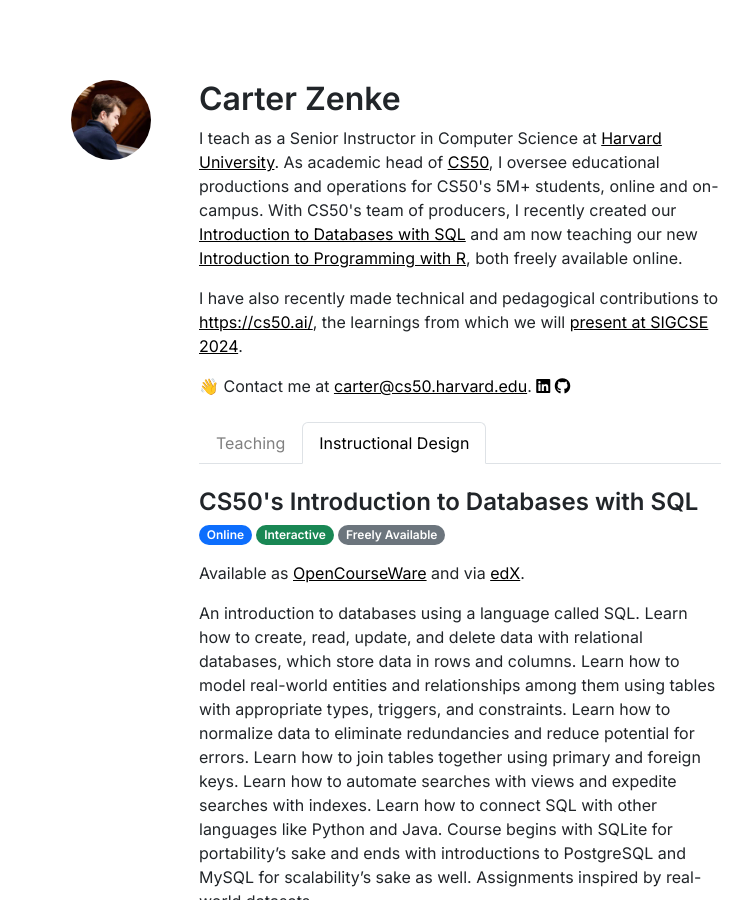
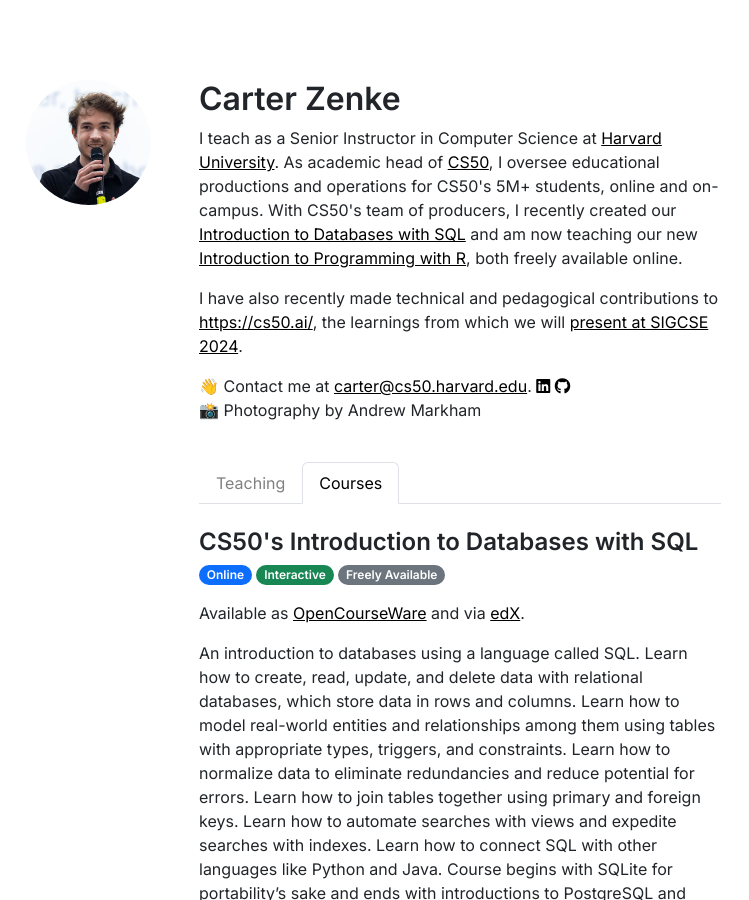
Before and after one commit to CarterZenke/jekyll-carterzenke.me, a Jekyll site: the page built from courses.html, in a window 1280 px wide and 900 px high. Shown: the whole window, without its empty margins (180-929 px from the left). Built offline with Jekyll 4.4.1, drawn with Linux system fonts in a browser that asks for light colours; nearby versions of some CDN libraries; comment, search, counter and statistics services are not loaded.

Commit message:
Update photo, courses page

```diff
--- a/_data/navigation.yml
+++ b/_data/navigation.yml
@@ -1,4 +1,4 @@
 - name: Teaching
   link: /
-- name: Instructional Design
-  link: /design.html
+- name: Courses
+  link: /courses.html
--- a/_layouts/homepage.html
+++ b/_layouts/homepage.html
@@ -42,7 +42,7 @@
         <div class="container-lg">
             <div class="row" style="margin-top: 5rem;">
                 <div class="col-md-3 gx-5">
-                    <img alt="Carter Zenke profile picture" class="img-fluid mb-4" src="static/homepage/img/carter-zenke-800-800.jpg" style="border-radius: 50%;" width="80" height="80">
+                    <img alt="Carter Zenke profile picture" class="img-fluid mb-4" src="static/homepage/img/carter-zenke-500-500.jpg" style="border-radius: 50%;" width="125" height="125">
                 </div>
                 <div class="col-md-6 gx-5">
                     <div class="row mb-4">
@@ -53,6 +53,7 @@
                             <p class="d-inline tagline">👋 Contact me at <a href="mailto:carter@cs50.harvard.edu">carter@cs50.harvard.edu</a>.</p>
                             <a href="https://www.linkedin.com/in/carterzenke" class="icon" target="_blank"><span class="fa-brands fa-linkedin" style="font-family:'FontAwesome'"></span></a>
                             <a href="https://github.com/carterzenke" class="icon" target="_blank"><span class="fa-brands fa-github" style="font-family:'FontAwesome'"></span></a>
+                            <p>📸 Photography by Andrew Markham</p>
                         </div>
                     </div>
                     <div class="row mb-4">
```
Also changed, not shown: courses.html (renamed from design.html), static/homepage/img/carter-zenke-500-500.jpg (added).
